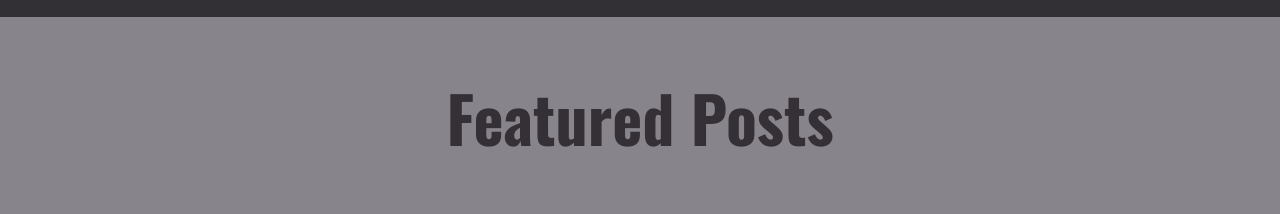
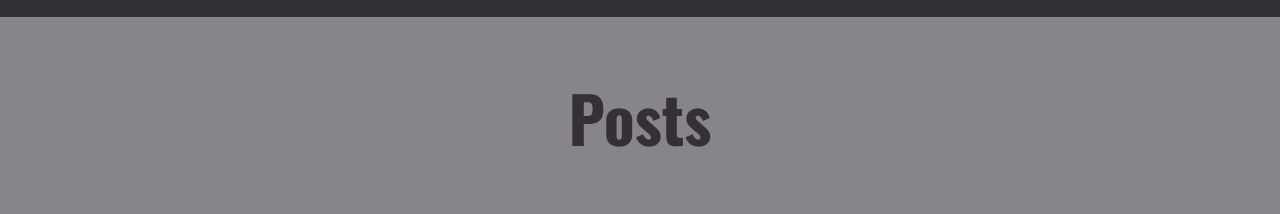
Before and after one commit to Kiloechoalpha/Gamer-Blog, a Next.js app: page / in a window 1280 px wide. Shown: the part 653-867 px from the top of the page. Built offline with nearby package versions, Linux system fonts and the light colour scheme.

Commit message:
Update featured-posts.js

```diff
--- a/components/home-page/featured-posts.js
+++ b/components/home-page/featured-posts.js
@@ -4,7 +4,7 @@ import classes from "./featured-posts.module.css";
 function FeaturedPosts(props) {
   return (
     <section className={classes.latest}>
-      <h2>Featured Posts</h2>
+      <h2>Posts</h2>
       <PostGrid posts={props.posts} />
     </section>
   );
```
